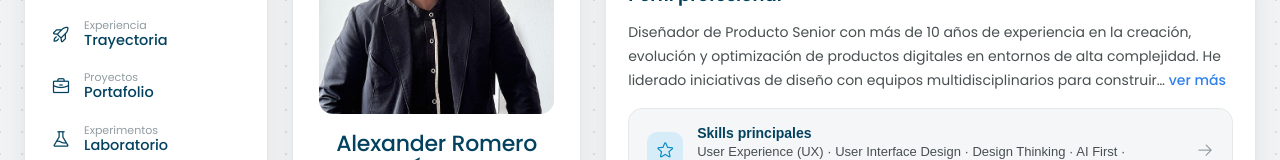
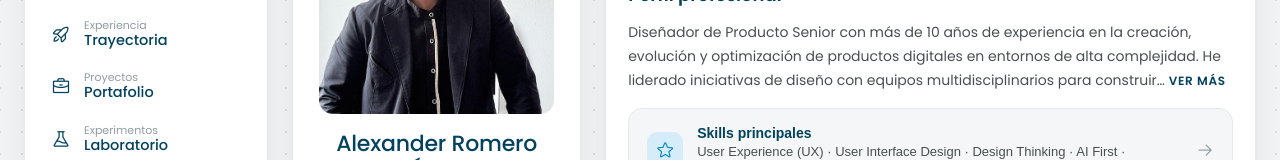
Before and after one commit to ThiagoAlex0919/CurriculumVitae, a Next.js app: page / in a window 1280 px wide. Shown: the part 154-314 px from the top of the page. Built offline with nearby package versions, Linux system fonts and the light colour scheme.

Commit message:
Ver mas perfil igual a experiencia, tarjetas cerradas pequenas, 1 columna hasta 2000px

```diff
--- a/app/globals.css
+++ b/app/globals.css
@@ -1206,10 +1206,12 @@ p {
 .more-inline {
   border: 0;
   background: transparent;
-  color: #2f80ed;
+  color: #02425f;
   font-family: var(--sans);
-  font-weight: 500;
-  font-size: inherit;
+  font-weight: 600;
+  font-size: 12px;
+  letter-spacing: 0.06em;
+  text-transform: uppercase;
   padding: 0;
   cursor: pointer;
 }
@@ -1572,13 +1574,14 @@ p {
   margin-bottom: 10px;
 }
 
-/* Experiencia — 1 columna; 2 columnas en pantallas > 1600 */
+/* Experiencia — 1 columna; 2 columnas en pantallas > 2000 */
 .exp-grid {
   display: grid;
   grid-template-columns: 1fr;
   gap: 18px;
-}
-@media (min-width: 1701px) {
+  align-items: start; /* cada tarjeta con su altura natural (cerrada = pequeña) */
+}
+@media (min-width: 2001px) {
   .exp-grid {
     grid-template-columns: 1fr 1fr;
   }
```
